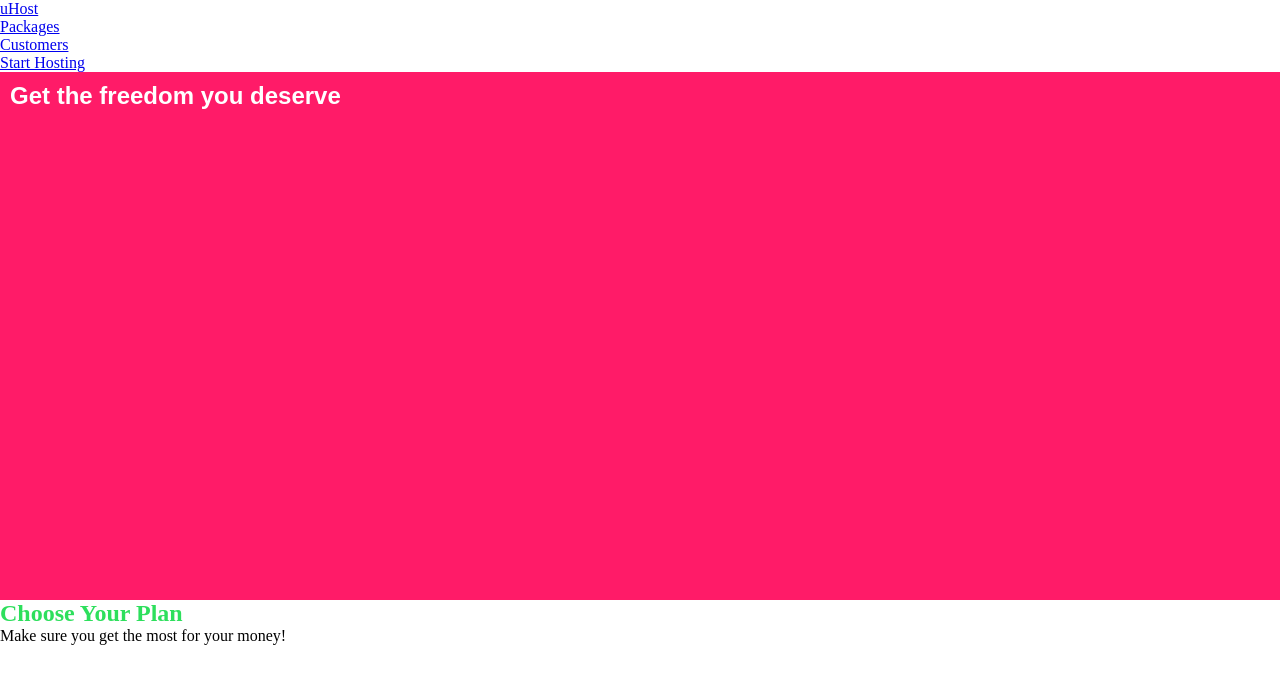
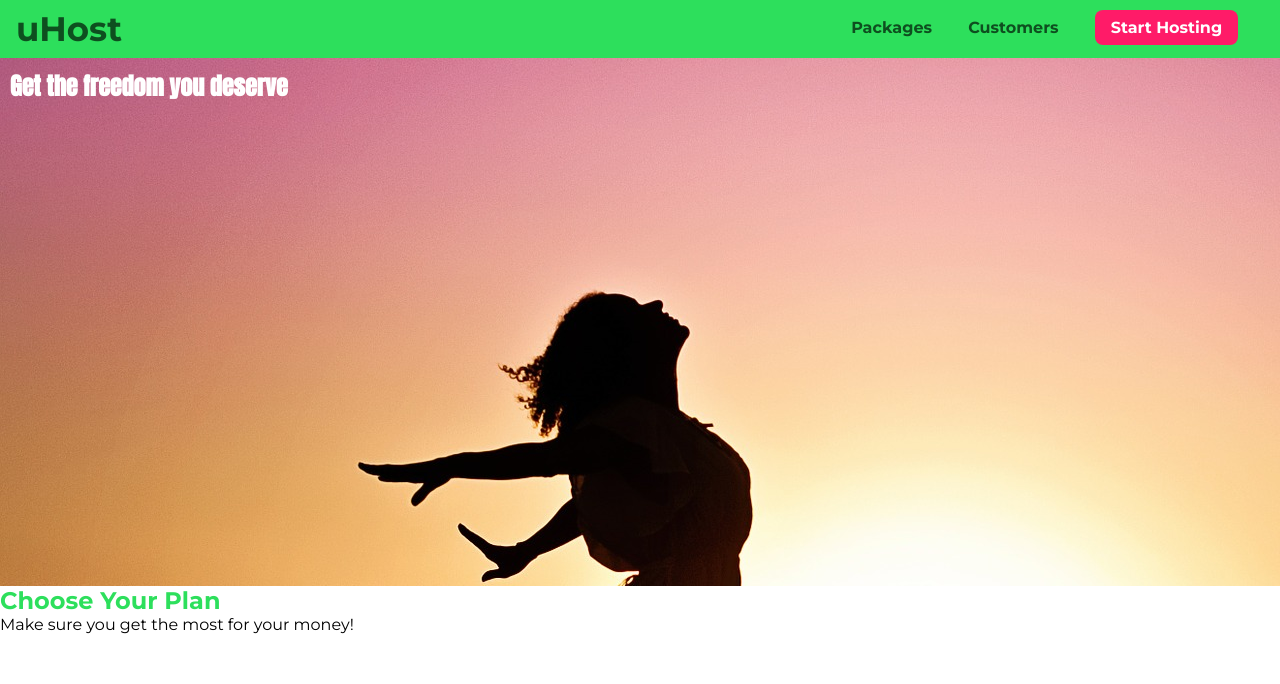
Before and after one commit to luixmed/css-the-complete-guide, a plain HTML site: page 03-diving-deeper-into-css/index.html in a window 1280 px wide. Drawn offline with Linux system fonts and the light colour scheme.

Commit message:
feat: Add styling for the header section

```diff
--- a/03-diving-deeper-into-css/index.html
+++ b/03-diving-deeper-into-css/index.html
@@ -5,25 +5,33 @@
     <meta name="viewport" content="width=device-width, initial-scale=1.0" />
     <!-- TITLE -->
     <title>Project</title>
+    <!-- GOOGLE FONTS -->
+    <link rel="preconnect" href="https://fonts.googleapis.com" />
+    <link rel="preconnect" href="https://fonts.gstatic.com" crossorigin />
+    <link
+      href="https://fonts.googleapis.com/css2?family=Anton&family=Montserrat:wght@100..900&display=swap"
+      rel="stylesheet"
+    />
     <!-- CSS -->
     <link rel="stylesheet" href="main.css" />
   </head>
   <body>
-    <header>
+    <header class="main-header">
       <!-- LOGO -->
       <div>
-        <a href="index.html">uHost</a>
+        <a href="index.html" class="main-header__brand">uHost</a>
       </div>
+
       <!-- NAVBAR -->
-      <nav>
-        <ul>
-          <li>
+      <nav class="main-nav">
+        <ul class="main-nav__list">
+          <li class="main-nav__item">
             <a href="packages/index.html">Packages</a>
           </li>
-          <li>
+          <li class="main-nav__item">
             <a href="customers/index.html">Customers</a>
           </li>
-          <li>
+          <li class="main-nav__item main-nav__item--cta">
             <a href="start-hosting/index.html">Start Hosting</a>
           </li>
         </ul>
--- a/03-diving-deeper-into-css/main.css
+++ b/03-diving-deeper-into-css/main.css
@@ -1,3 +1,10 @@
+/* ================ GENERAL RESETS ================ */
+:root {
+  --color-green: #2ddf5c;
+  --color-green-shade-1: #0e4f1f;
+  --color-red: #ff1b68;
+}
+
 * {
   margin: 0;
   padding: 0;
@@ -10,13 +17,107 @@ html {
 }
 
 body {
+  font-family: "Montserrat", sans-serif;
   font-size: 1.6rem;
 }
 
+/* ================ BASIC STYLES ================ */
+
+ul {
+  list-style: none;
+}
+
+a {
+  display: inline-block;
+  text-decoration: none;
+}
+
+/* ================ HEADER SECTION ================ */
+
+/* HEADER (general layout) */
+.main-header {
+  /* Box */
+  padding: 0.8rem 1.6rem;
+
+  /* Style */
+  background-color: var(--color-green);
+}
+
+/* LOGO CONTAINER */
+.main-header > div {
+  display: inline-block;
+  vertical-align: middle;
+}
+
+/* LOGO */
+.main-header__brand {
+  color: var(--color-green-shade-1);
+  font-size: 3.4rem;
+  font-weight: bold;
+}
+
+/* NAVBAR */
+.main-nav {
+  display: inline-block;
+  text-align: right;
+  width: calc(100% - 12rem);
+}
+
+/* LIST ITEM */
+.main-nav__item {
+  display: inline-block;
+  margin-inline: 1.6rem;
+}
+
+/* LINK */
+.main-nav__item a {
+  /* Font */
+  color: var(--color-green-shade-1);
+  font-weight: bold;
+
+  /* Box */
+  padding-bottom: 3px;
+}
+.main-nav__item a:hover,
+.main-nav__item a:active {
+  color: white;
+
+  /* Box */
+  border-bottom: 3px solid white;
+}
+
+/* LINK CTA */
+.main-nav__item--cta a {
+  /* Font */
+  color: white;
+
+  /* Box */
+  padding: 0.8rem 1.6rem;
+  border-radius: 8px;
+
+  /* Style */
+  background-color: var(--color-red);
+}
+.main-nav__item--cta a:hover,
+.main-nav__item--cta a:active {
+  /* Font */
+  color: var(--color-red);
+
+  /* Box */
+  border: none;
+
+  /* Style */
+  background-color: white;
+}
+
+/* ================ SECTION ================ */
 .product-overview {
-  background-color: #ff1b68;
+  /* Box */
   height: 52.8rem;
   padding: 1rem;
+
+  /* Style */
+  background-image: url(/03-diving-deeper-into-css/freedom.jpg);
 }
 
 .product-overview h1 {
@@ -25,5 +126,5 @@ body {
 }
 
 .section-title {
-  color: #2ddf5c;
+  color: var(--color-green);
 }
```
Also changed, not shown: 03-diving-deeper-into-css/freedom.jpg (added).
